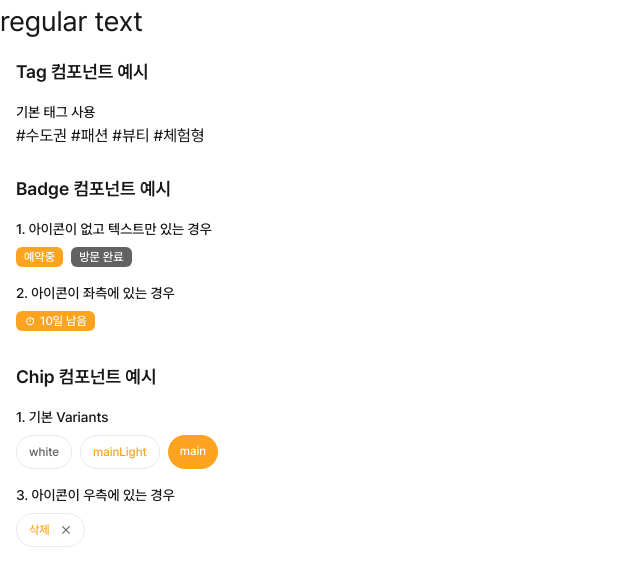
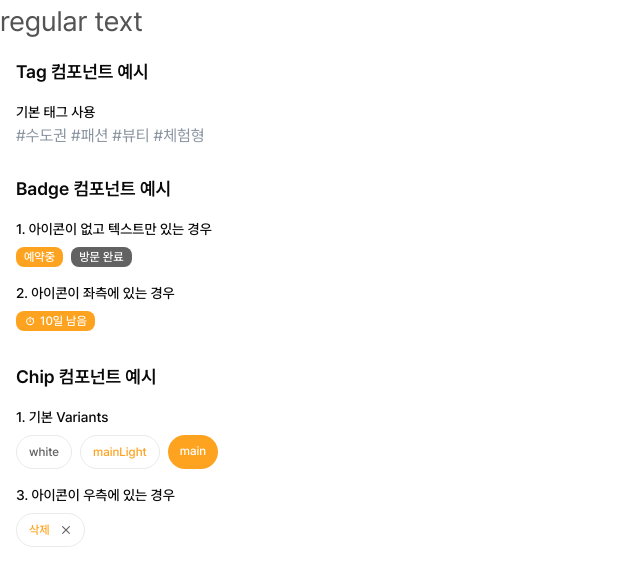
Before and after one commit to jjeongsu/JECT-3th-6team, a Next.js app in the folder frontend/: page /example in a window 1280 px wide. Shown: the top 586 px of the page, without its empty margins (0-640 px from the left). Built offline with nearby package versions, Linux system fonts and the light colour scheme.

Commit message:
refactor : 리뷰 반영(global.css 누락된 스타일 추가, delay 객체 분리, ChipButton border-color 수정)

```diff
--- a/frontend/src/app/globals.css
+++ b/frontend/src/app/globals.css
@@ -1,5 +1,8 @@
 @import "tailwindcss";
 @import url('https://cdn.jsdelivr.net/gh/fonts-archive/GangwonEduPower/GangwonEduPower.css');
+@import "tw-animate-css";
+
+@custom-variant dark (&:is(.dark *));
 
 @font-face {
   font-family: 'GangwonEdu Power';
@@ -44,6 +47,132 @@
   --shadow-calendar: 0px 1px 2px 0px rgba(0, 0, 0, 0.04);
   --shadow-container: 0px -4px 20px 0px rgba(0, 0, 0, 0.05);
 
+  /*text-colors*/
+  --color-text-color: #545454;
+  --color-text-gray-color: #8B95A1;
+
+}
+
+
+@theme inline {
+  --radius-sm: calc(var(--radius) - 4px);
+  --radius-md: calc(var(--radius) - 2px);
+  --radius-lg: var(--radius);
+  --radius-xl: calc(var(--radius) + 4px);
+  --color-background: var(--background);
+  --color-foreground: var(--foreground);
+  --color-card: var(--card);
+  --color-card-foreground: var(--card-foreground);
+  --color-popover: var(--popover);
+  --color-popover-foreground: var(--popover-foreground);
+  --color-primary: var(--primary);
+  --color-primary-foreground: var(--primary-foreground);
+  --color-secondary: var(--secondary);
+  --color-secondary-foreground: var(--secondary-foreground);
+  --color-muted: var(--muted);
+  --color-muted-foreground: var(--muted-foreground);
+  --color-accent: var(--accent);
+  --color-accent-foreground: var(--accent-foreground);
+  --color-destructive: var(--destructive);
+  --color-border: var(--border);
+  --color-input: var(--input);
+  --color-ring: var(--ring);
+  --color-chart-1: var(--chart-1);
+  --color-chart-2: var(--chart-2);
+  --color-chart-3: var(--chart-3);
+  --color-chart-4: var(--chart-4);
+  --color-chart-5: var(--chart-5);
+  --color-sidebar: var(--sidebar);
+  --color-sidebar-foreground: var(--sidebar-foreground);
+  --color-sidebar-primary: var(--sidebar-primary);
+  --color-sidebar-primary-foreground: var(--sidebar-primary-foreground);
+  --color-sidebar-accent: var(--sidebar-accent);
+  --color-sidebar-accent-foreground: var(--sidebar-accent-foreground);
+  --color-sidebar-border: var(--sidebar-border);
+  --color-sidebar-ring: var(--sidebar-ring);
+}
+
+/*---break---*/
+
+:root {
+  --radius: 0.625rem;
+  --card: oklch(1 0 0);
+  --card-foreground: oklch(0.145 0 0);
+  --popover: oklch(1 0 0);
+  --popover-foreground: oklch(0.145 0 0);
+  --primary: oklch(0.205 0 0);
+  --primary-foreground: oklch(0.985 0 0);
+  --secondary: oklch(0.97 0 0);
+  --secondary-foreground: oklch(0.205 0 0);
+  --muted: oklch(0.97 0 0);
+  --muted-foreground: oklch(0.556 0 0);
+  --accent: oklch(0.97 0 0);
+  --accent-foreground: oklch(0.205 0 0);
+  --destructive: oklch(0.577 0.245 27.325);
+  --border: oklch(0.922 0 0);
+  --input: oklch(0.922 0 0);
+  --ring: oklch(0.708 0 0);
+  --chart-1: oklch(0.646 0.222 41.116);
+  --chart-2: oklch(0.6 0.118 184.704);
+  --chart-3: oklch(0.398 0.07 227.392);
+  --chart-4: oklch(0.828 0.189 84.429);
+  --chart-5: oklch(0.769 0.188 70.08);
+  --sidebar: oklch(0.985 0 0);
+  --sidebar-foreground: oklch(0.145 0 0);
+  --sidebar-primary: oklch(0.205 0 0);
+  --sidebar-primary-foreground: oklch(0.985 0 0);
+  --sidebar-accent: oklch(0.97 0 0);
+  --sidebar-accent-foreground: oklch(0.205 0 0);
+  --sidebar-border: oklch(0.922 0 0);
+  --sidebar-ring: oklch(0.708 0 0);
+  --background: oklch(1 0 0);
+  --foreground: oklch(0.145 0 0);
+}
+/*---break---*/
+
+.dark {
+  --background: oklch(0.145 0 0);
+  --foreground: oklch(0.985 0 0);
+  --card: oklch(0.205 0 0);
+  --card-foreground: oklch(0.985 0 0);
+  --popover: oklch(0.205 0 0);
+  --popover-foreground: oklch(0.985 0 0);
+  --primary: oklch(0.922 0 0);
+  --primary-foreground: oklch(0.205 0 0);
+  --secondary: oklch(0.269 0 0);
+  --secondary-foreground: oklch(0.985 0 0);
+  --muted: oklch(0.269 0 0);
+  --muted-foreground: oklch(0.708 0 0);
+  --accent: oklch(0.269 0 0);
+  --accent-foreground: oklch(0.985 0 0);
+  --destructive: oklch(0.704 0.191 22.216);
+  --border: oklch(1 0 0 / 10%);
+  --input: oklch(1 0 0 / 15%);
+  --ring: oklch(0.556 0 0);
+  --chart-1: oklch(0.488 0.243 264.376);
+  --chart-2: oklch(0.696 0.17 162.48);
+  --chart-3: oklch(0.769 0.188 70.08);
+  --chart-4: oklch(0.627 0.265 303.9);
+  --chart-5: oklch(0.645 0.246 16.439);
+  --sidebar: oklch(0.205 0 0);
+  --sidebar-foreground: oklch(0.985 0 0);
+  --sidebar-primary: oklch(0.488 0.243 264.376);
+  --sidebar-primary-foreground: oklch(0.985 0 0);
+  --sidebar-accent: oklch(0.269 0 0);
+  --sidebar-accent-foreground: oklch(0.985 0 0);
+  --sidebar-border: oklch(1 0 0 / 10%);
+  --sidebar-ring: oklch(0.556 0 0);
+}
+
+/*---break---*/
+
+@layer base {
+  * {
+    @apply border-border outline-ring/50;
+  }
+  body {
+    @apply bg-background text-foreground;
+  }
 }
 
 @media (prefers-color-scheme: dark) {
--- a/frontend/src/features/reservation/hook/useForm.ts
+++ b/frontend/src/features/reservation/hook/useForm.ts
@@ -4,6 +4,7 @@
 import { useDebounce } from '@/shared/lib';
 import { FormValidate } from '@/features/reservation/model/FormValidate';
 import { ERROR_CODE_MAP } from '@/features/reservation/model/ErrorCodeMap';
+import { DEBOUNCE_DELAY_MS } from '@/shared/constant';
 
 type FormType = 'onsite-reservation';
 
@@ -60,7 +61,7 @@
     }
   };
 
-  const debouncedValue = useDebounce(currentValue, 400);
+  const debouncedValue = useDebounce(currentValue, DEBOUNCE_DELAY_MS.formInput);
 
   useEffect(() => {
     if (currentField && debouncedValue) {
--- /dev/null
+++ b/frontend/src/shared/constant/debounce.ts
@@ -0,0 +1,3 @@
+export const DEBOUNCE_DELAY_MS = {
+  formInput: 400,
+} as const;
--- /dev/null
+++ b/frontend/src/shared/constant/index.ts
@@ -0,0 +1 @@
+export { DEBOUNCE_DELAY_MS } from './debounce';
--- a/frontend/src/shared/ui/button/ChipButton.tsx
+++ b/frontend/src/shared/ui/button/ChipButton.tsx
@@ -15,7 +15,7 @@
 }: ChipButtonProps) {
   const buttonStyle = isChecked
     ? 'bg-main text-white'
-    : 'bg-white border border-gray20 text-gray60';
+    : 'bg-white border border-gray40 text-gray60';
   return (
     <button
       type="button"
```
